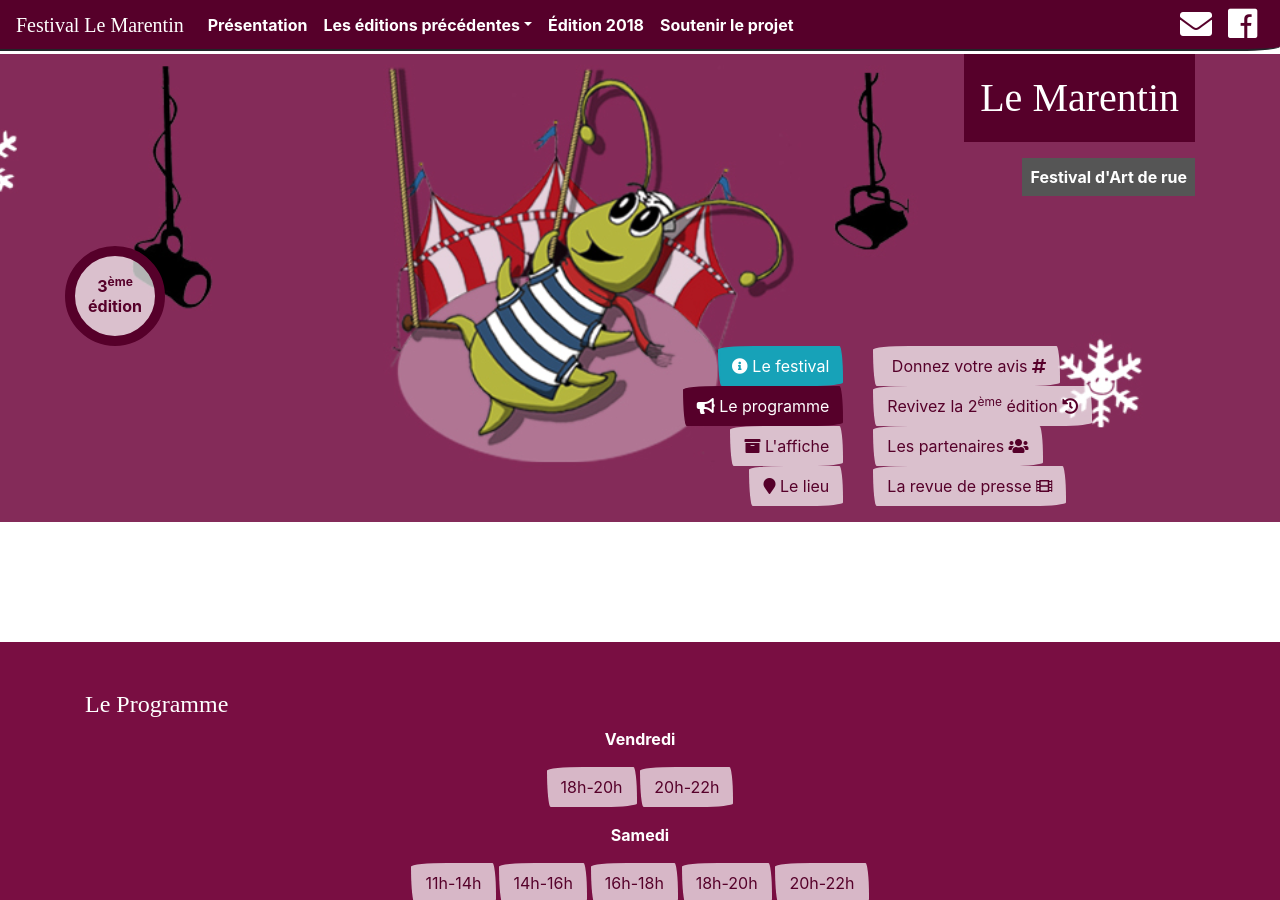
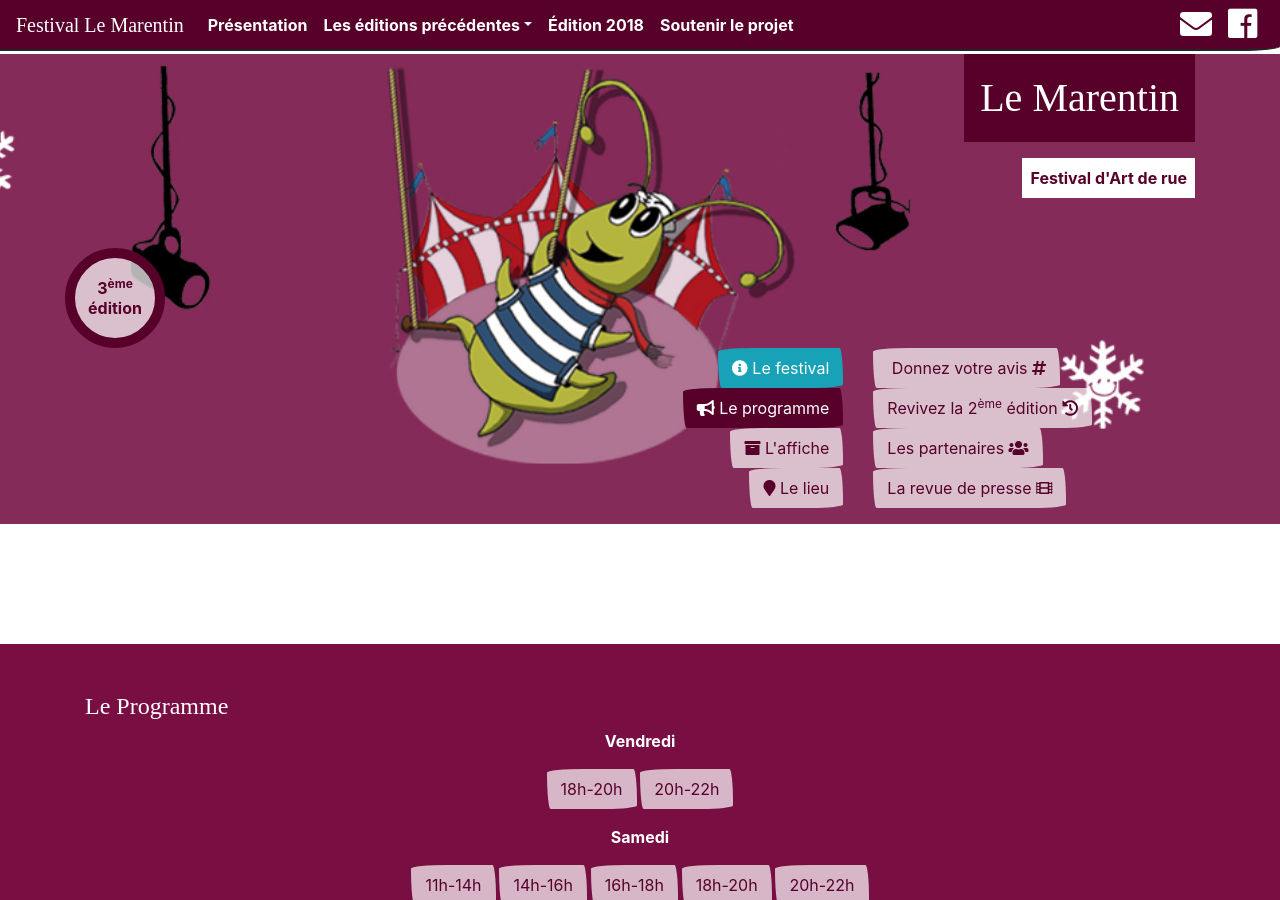
Before and after one commit to tibodut/marentin, a Jekyll site: the page built from edition-2018.html, in a window 1280 px wide and 900 px high. Built offline with Jekyll 4.4.1, drawn with Linux system fonts in a browser that asks for light colours; nearby versions of some CDN libraries; some web fonts are replaced.

Commit message:
Update edition-2018.html

```diff
--- a/edition-2018.html
+++ b/edition-2018.html
@@ -8,7 +8,7 @@
 {% include menu.html %}
 
                 <h1 class="mt-auto mb-3 p-3 bg-primary text-light">Le Marentin</h1>
-                <p class="mb-auto p-2 bg-dark text-light">Festival d'Art de rue</p>
+                <p class="mb-auto p-2 bg-light text-primary">Festival d'Art de rue</p>
 </div>
 
             <div class="col-sm-4">
```
